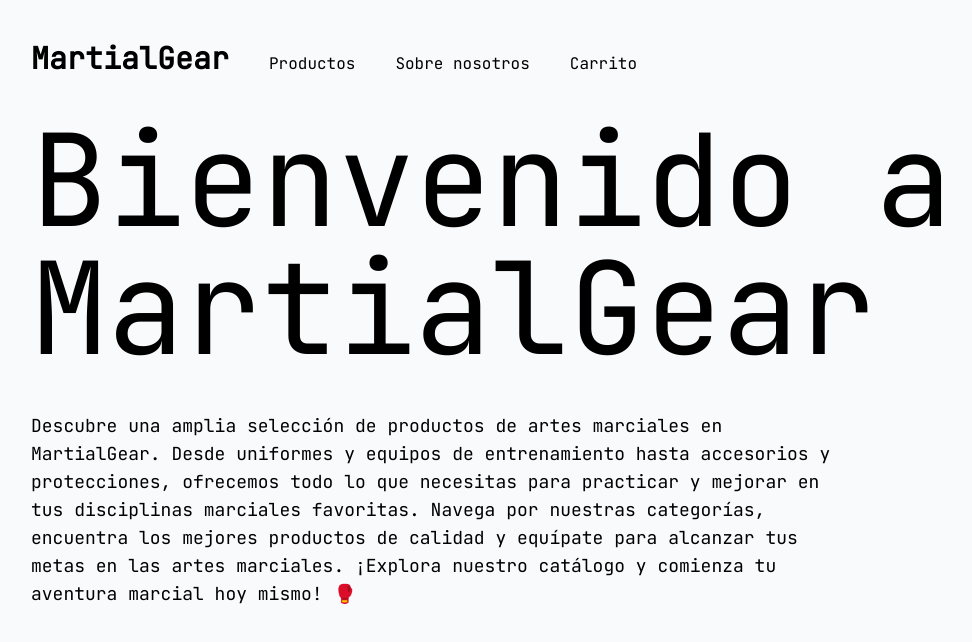
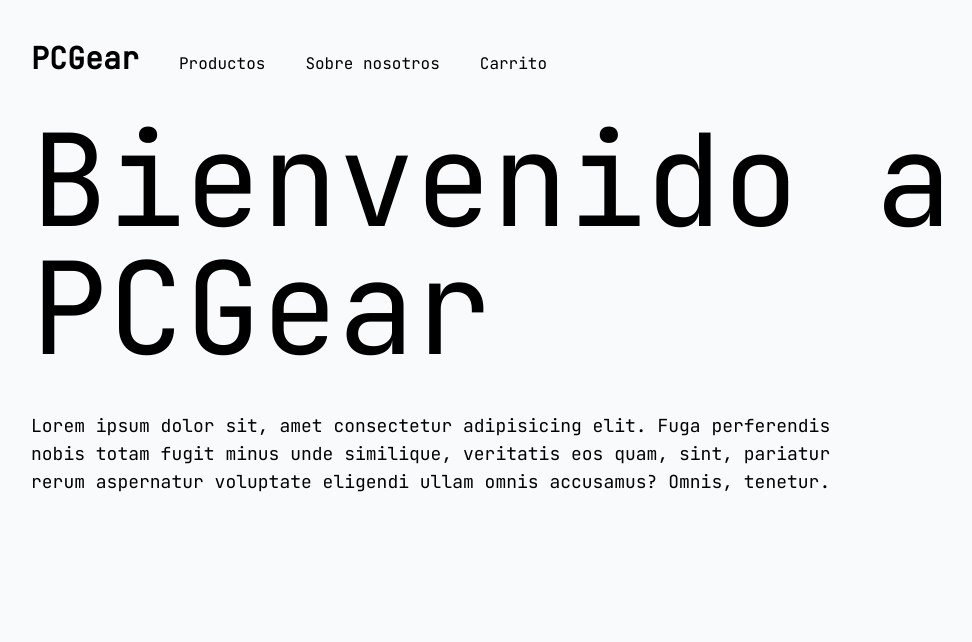
Before and after one commit to Louisit0/MartialGear, a React (Vite) app: page / in a window 1280 px wide. Shown: the top 642 px of the page, without its empty margins (97-1069 px from the left). Built offline with nearby package versions, Linux system fonts and the light colour scheme.

Commit message:
nuevo nombre

```diff
--- a/src/components/NavBar.jsx
+++ b/src/components/NavBar.jsx
@@ -5,7 +5,7 @@ const NavBar = () => {
     <div>
       <nav className="flex flex-row items-end gap-10 py-10">
         <Link to="/" className="text-3xl font-semibold">
-          MartialGear
+          PCGear
         </Link>
         <Link to="/productos">Productos</Link>
         <Link to="/sobreNosotros">Sobre nosotros</Link>
--- a/src/pages/Home.jsx
+++ b/src/pages/Home.jsx
@@ -1,15 +1,12 @@
 const Home = () => {
   return (
     <div>
-      <h1 className="text-9xl">Bienvenido a MartialGear</h1>
+      <h1 className="text-9xl">Bienvenido a PCGear</h1>
       <p className="text-lg mt-10">
-        Descubre una amplia selección de productos de artes marciales en
-        MartialGear. Desde uniformes y equipos de entrenamiento hasta accesorios
-        y protecciones, ofrecemos todo lo que necesitas para practicar y mejorar
-        en tus disciplinas marciales favoritas. Navega por nuestras categorías,
-        encuentra los mejores productos de calidad y equípate para alcanzar tus
-        metas en las artes marciales. ¡Explora nuestro catálogo y comienza tu
-        aventura marcial hoy mismo! 🥊
+        Lorem ipsum dolor sit, amet consectetur adipisicing elit. Fuga
+        perferendis nobis totam fugit minus unde similique, veritatis eos quam,
+        sint, pariatur rerum aspernatur voluptate eligendi ullam omnis
+        accusamus? Omnis, tenetur.
       </p>
     </div>
   );
```
